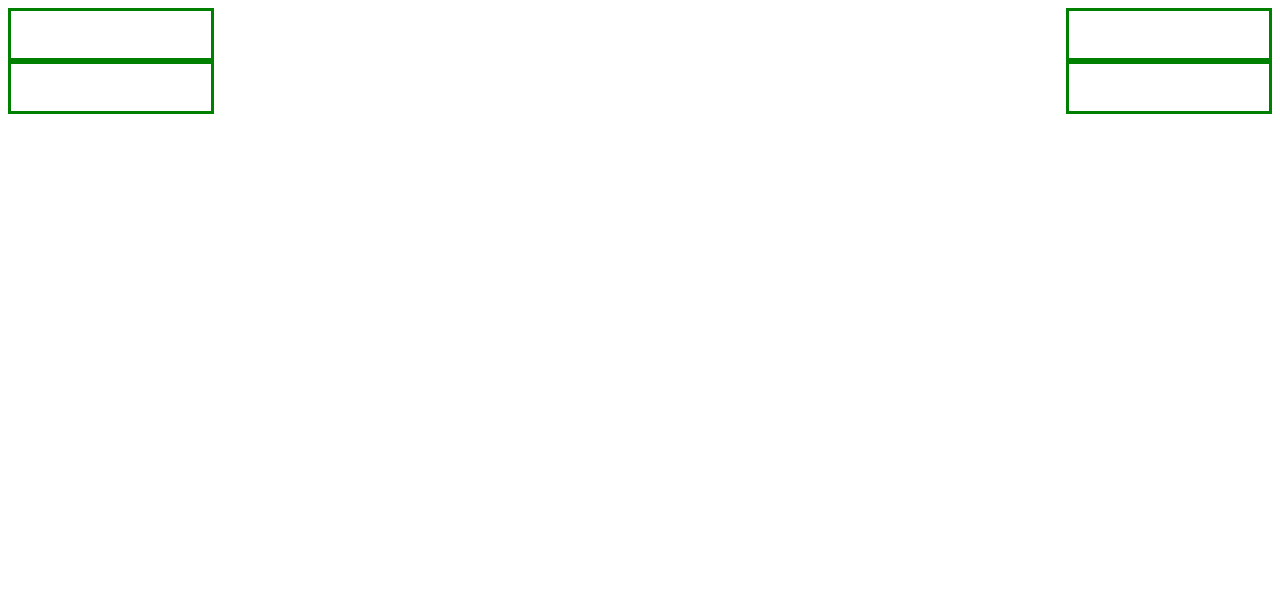
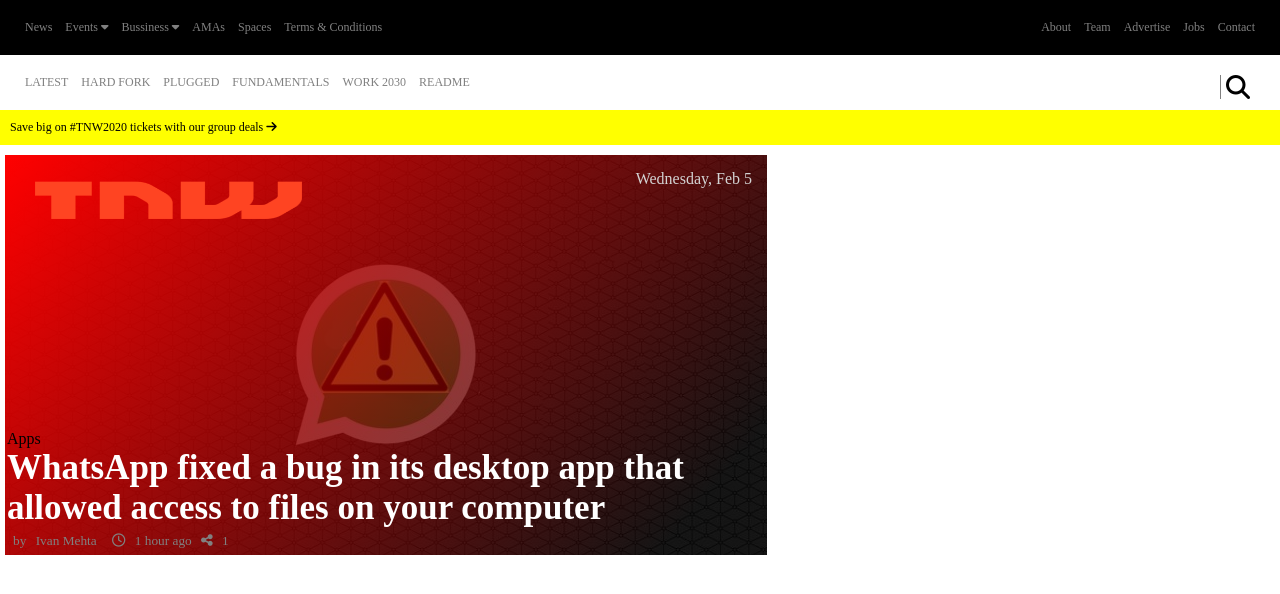
Before and after one commit to dili021/responsive-design, a plain HTML site: page index.html in a window 1280 px wide. Drawn offline with Linux system fonts and the light colour scheme.

Commit message:
navbar & first grid item

```diff
--- a/index.html
+++ b/index.html
@@ -12,19 +12,52 @@
 <body>
     <nav>
         <div class="nav-part1">
-            <div class="part1-item1"></div>
-            <div class="part1-item2"></div>
+            <ul class="part1-item1">
+                <li>News</li>
+                <li>Events <i class="fas fa-caret-down"></i></li>
+                <li>Bussiness <i class="fas fa-caret-down"></i></li>
+                <li>AMAs</li>
+                <li>Spaces</li>
+                <li>Terms & Conditions</li>
+                <div class="part1-item2">
+                    <li>About</li>
+                    <li>Team</li>
+                    <li>Advertise</li>
+                    <li>Jobs</li>
+                    <li>Contact</li>
+                </div>
+            </ul>
         </div>
         <div class="nav-part2">
-            <div class="part2-item1"></div>
-            <div class="part2-item2"></div>
+            <ul class="part2-item1">
+                <li>LATEST</li>
+                <li>HARD FORK</li>
+                <li>PLUGGED</li>
+                <li>FUNDAMENTALS</li>
+                <li>WORK 2030</li>
+                <li>README</li>
+                <i class="fas fa-search fa-2x"></i>
+            </ul>
+
         </div>
         <div class="nav-part3">
-
+            <a href="#">Save big on #TNW2020 tickets with our group deals <i class="fas fa-arrow-right"></i></a>
         </div>
     </nav>
     <div class="grid1">
-        <div class="grid1-item1"></div>
+        <div class="grid1-item1">
+            <div class="overlay">
+                <img src="assets/tnw-logo-event-page.png" alt="tnw-logo">
+                <span>Wednesday, Feb 5</span>
+            </div>
+            <div class="item1-link">
+                <span>Apps</span><br>
+                <a href="#">WhatsApp fixed a bug in its desktop app that allowed access to files on your
+                    computer</a><br>
+                <small>by <a href="#">Ivan Mehta</a> <i class="far fa-clock"></i> 1 hour ago <i
+                        class="fas fa-share-alt"></i> 1</small>
+            </div>
+        </div>
         <div class="grid1-item2"></div>
         <div class="grid1-item3"></div>
     </div>
@@ -74,6 +107,7 @@
         <div></div>
         <div></div>
     </footer>
+    <script src="https://kit.fontawesome.com/b99e675b6e.js"></script>
 </body>
 
 </html>
--- a/style.css
+++ b/style.css
@@ -1,71 +1,163 @@
-div {
-    height: 50px;
+* {
+    box-sizing: border-box;
+    margin: 0;
+    padding: 0;
 }
 
 nav {
-    height: 100px;
-    display: grid;
-    grid-template: repeat(3, 1fr) / 1fr;
+    height: 150px;
+    font-size: 12px;
+}
+
+nav > * {
+    padding: 10px;
+}
+
+nav li {
+    display: inline-block;
+    padding: 0 5px;
+    color: gray;
+}
+
+nav li:hover {
+    font-weight: bold;
+    cursor: pointer;
+}
+
+
+ul {
+    list-style: none;
+    padding: 10px;
+}
+
+.nav-part1 {
+    background-color: black;
+}
+
+.nav-part2 li:hover {
+    color: black;
+}
+
+
+.nav-part3, .nav-part3 a {
+    background-color: yellow;
+    text-decoration: none;
+    color: black;
+}
+
+.fa-search {
+    float: right;
+    border-left: 1px solid grey;
+    margin: 0 5px 8px 0;
+    padding: 0 5px;
+    cursor: pointer;
+}
+
+.part1-item2 {
+    float: right;
+}
+
+
+/* main */
+.grid1 {
+    display:flex;
+    flex-wrap: wrap;
+    margin: 5px;
+}
+
+.grid1-item1 {
+    background-image: url("/assets/Whatsapp-bug-warning-796x420.jpg");
+    background-position: center;
+    height: 400px;
+    width: 60%;
+    position: relative;
 
 }
 
-.nav-part1, .nav-part2 {
-    display: flex;
-    justify-content: space-between;
+.item1-link {
+    position: absolute;
+    bottom: 0px;
+    margin: 2px;
 }
 
-.nav-part1 > div, .nav-part2 > div {
-    width: 200px;
-    border: 3px solid green;
+.item1-link > a {
+    font-size: 35px;
+    text-decoration: none;
+    color: white;
+    font-weight: bold;
+}
+
+.item1-link small *,
+.item1-link small {
+    color: gray;
+    text-decoration: none;
+    padding: 6px;
+}
+
+.overlay {
+    width: 100%;
+    height: 100%;
+    position: relative;
+    background: linear-gradient(130deg, red, rgba(0, 0, 0, 0.671)90%);
+}
+
+.overlay img{
+    margin: 0 30px;
+    position: absolute;
+    top: -55px;
+    width: 35%;
+    height: 50%;
 
 }
 
-.grid1 {
-    display: grid;
-    grid-template: 1fr 1fr / 2fr 1fr;
 
+
+
+
+.overlay span {
+    float: right;
+    color: lightgray;
+    margin: 15px;
 }
 
 .grid2 {
-    display: grid;
-    grid-template: 50px 3fr 3fr / repeat(4, 1fr);
+    display: flex;
+    flex-wrap: wrap;
 }
 
 .grid3 {
-    display: grid;
-    grid-template: 1fr 4fr / repeat(4, 1fr);
+    display: flex;
+    flex-wrap: wrap;
 }
 
 .grid4 {
-    display: grid;
-    grid-template: 50px repeat(4, 1fr) / repeat(3, 1fr);
+    display: flex;
+    flex-wrap: wrap;
 }
 
 .grid5 {
-    display: grid;
-    grid-template: 50px 1fr 1fr / repeat(4, 1fr);
+    display: flex;
+    flex-wrap: wrap;
 }
 
-footer > div {
-    display: grid;
-    place-items: center;
-}
+
+
+
+
+
+
+
+
 
 @media (max-width: 1024px) {
-    .grid2 {
-        grid-template-columns: repeat(3, 1fr);
+    .grid3-item5 {
+        display: none;
     }
-
-    .grid3 {
-        grid-template-columns: repeat(3, 1fr);
+    .overlay {
+        display: none;
     }
 }
 
 @media (max-width: 768px) {
-    .grid1, .grid3 {
-    grid-template-columns: 1fr;
-    }
-    .grid2 {
-    grid-template-columns: 50px 1fr;
-    }
+
 }
```
Also changed, not shown: assets/960x0.jpg (deleted), assets/Whatsapp-bug-warning-796x420.jpg (added), assets/YouTube-Rewind-2019-796x417.jpg (added), assets/disney.png (deleted), assets/grid-3-img.jpeg (added), assets/grid-4-img.jpg (added), assets/grid-5-img.jpg (added), assets/matrix.jpg (deleted), assets/tnw-logo-event-page.png (added), assets/trainupscale-796x448.jpg (added), 1 other file.
